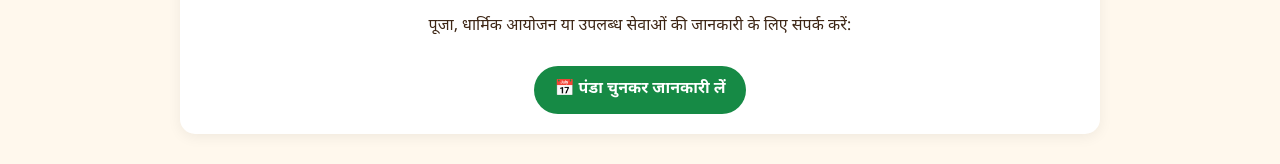
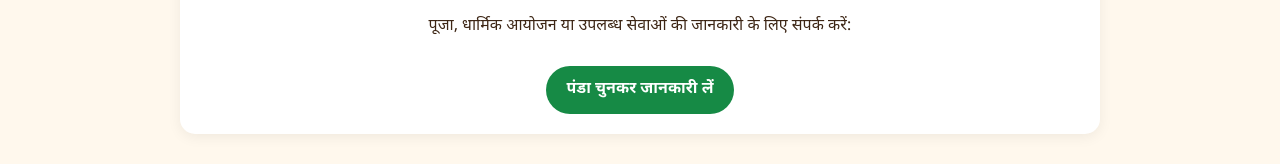
Before and after one commit to ravi1234digitalhub/arerajmandir, a plain HTML site: page manyata-parampara.html in a window 1280 px wide. Shown: the part 2880-3044 px from the top of the page. Drawn offline with Linux system fonts and the light colour scheme.

Commit message:
Add files via upload

```diff
--- a/manyata-parampara.html
+++ b/manyata-parampara.html
@@ -162,7 +162,7 @@ footer a{color:#ffd7a3;text-decoration:none}
 <section class="card" style="text-align:center">
   <h3>📞 अधिक जानकारी</h3>
   <p>पूजा, धार्मिक आयोजन या उपलब्ध सेवाओं की जानकारी के लिए संपर्क करें:</p>
-  <a class="whatsapp" href="index.html#panda-booking-demo">📅 पंडा चुनकर जानकारी लें</a>
+  <a class="whatsapp" href="index.html#panda-booking-demo"> पंडा चुनकर जानकारी लें</a>
 </section>
 </main>
 
```
